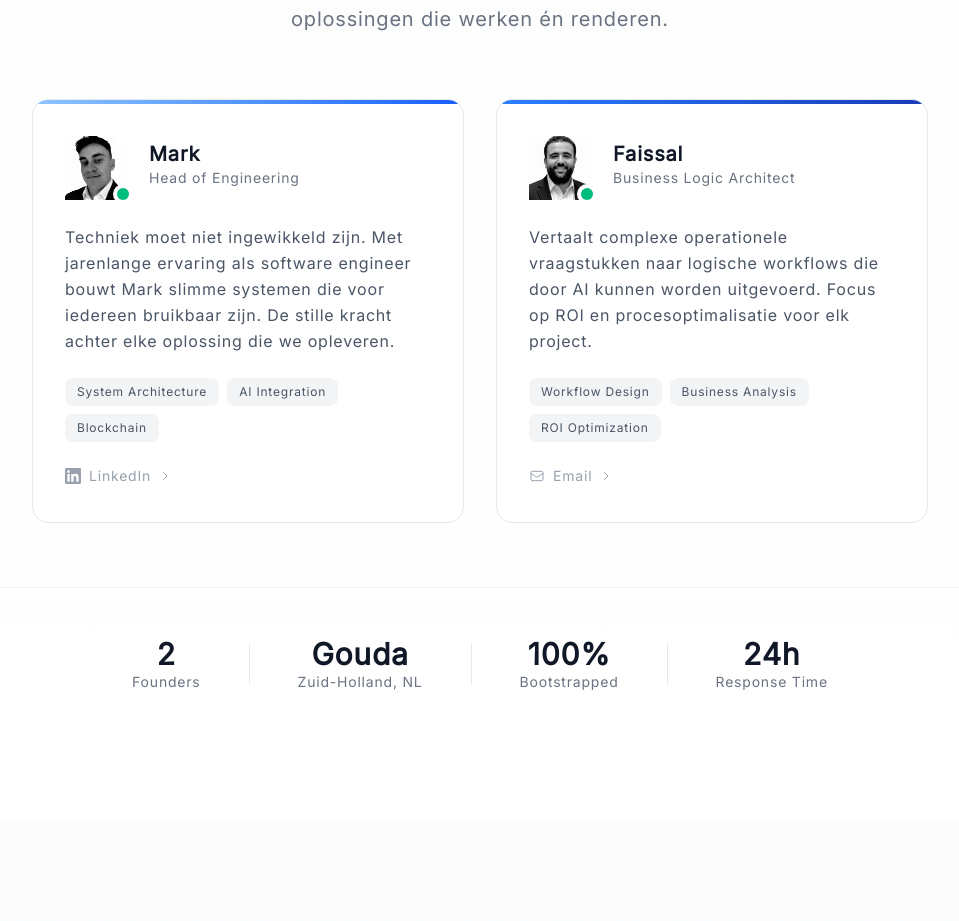
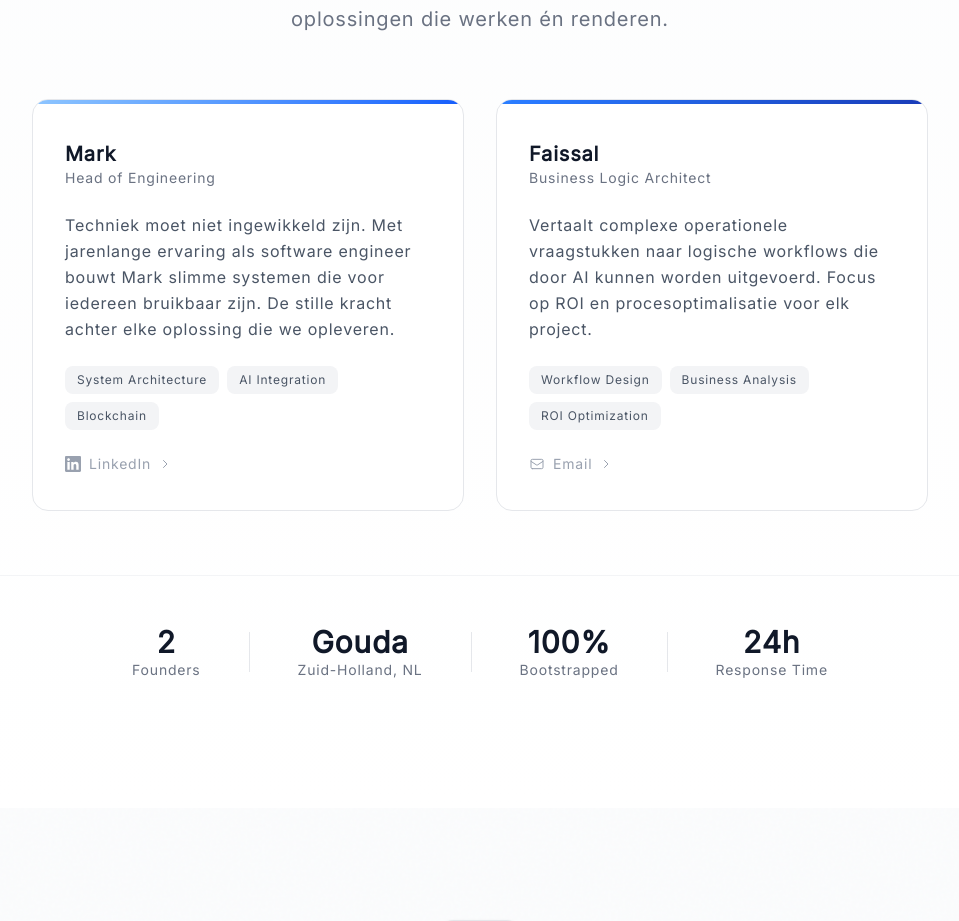
Before and after one commit to markjkaem/aifais-landing, a Next.js app: page /en in a window 1280 px wide. Shown: the part 5241-6162 px from the top of the page, without its empty margins (160-1119 px from the left). Built offline with nearby package versions, Linux system fonts and the light colour scheme.

Commit message:
removed images staff

```diff
--- a/app/[locale]/HomeClient.tsx
+++ b/app/[locale]/HomeClient.tsx
@@ -1160,22 +1160,6 @@ export default function HomeClient() {
 
               <div className="p-8">
                 <div className="flex items-start gap-5 mb-6">
-                  {/* Avatar */}
-                  <div className="relative">
-                    <div className="w-16 h-16 rounded-2xl overflow-hidden bg-gray-100">
-                      <Image
-                        src="/mark.png"
-                        alt="Mark"
-                        fill
-                        className="object-cover"
-                      />
-                    </div>
-                    {/* Status dot */}
-                    <div className="absolute -bottom-1 -right-1 w-5 h-5 rounded-full bg-white flex items-center justify-center">
-                      <div className="w-3 h-3 rounded-full bg-emerald-500" />
-                    </div>
-                  </div>
-
                   {/* Name & Title */}
                   <div className="pt-1">
                     <h3 className="text-xl font-bold text-gray-900">Mark</h3>
@@ -1243,22 +1227,6 @@ export default function HomeClient() {
 
               <div className="p-8">
                 <div className="flex items-start gap-5 mb-6">
-                  {/* Avatar */}
-                  <div className="relative">
-                    <div className="w-16 h-16 rounded-2xl overflow-hidden bg-gray-100">
-                      <Image
-                        src="/faissal.png"
-                        alt="Faissal"
-                        fill
-                        className="object-cover"
-                      />
-                    </div>
-                    {/* Status dot */}
-                    <div className="absolute -bottom-1 -right-1 w-5 h-5 rounded-full bg-white flex items-center justify-center">
-                      <div className="w-3 h-3 rounded-full bg-emerald-500" />
-                    </div>
-                  </div>
-
                   {/* Name & Title */}
                   <div className="pt-1">
                     <h3 className="text-xl font-bold text-gray-900">Faissal</h3>
```
Also changed, not shown: public/faissal.png (deleted), public/mark.png (deleted).
